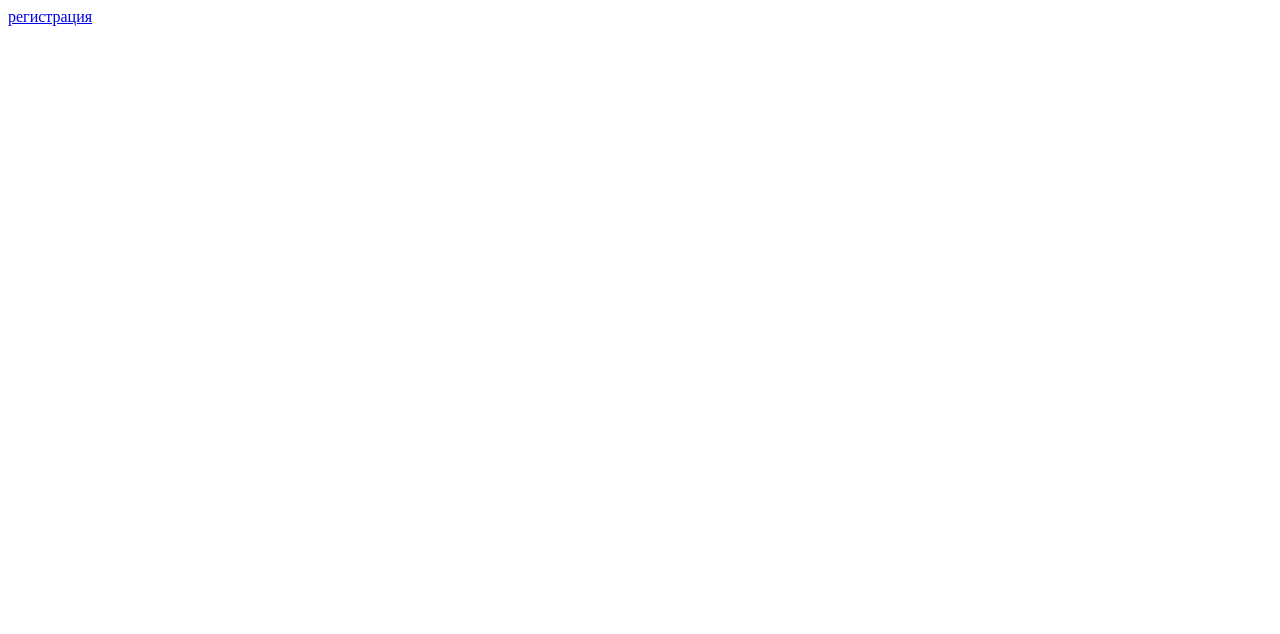
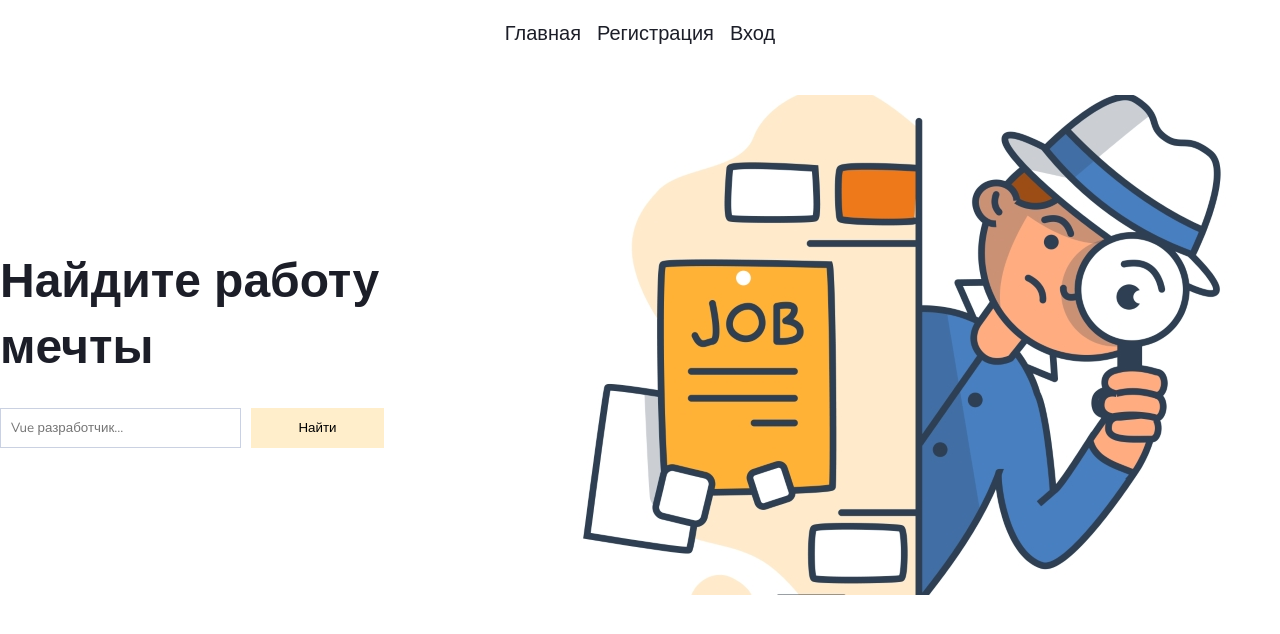
Before and after one commit to RMS1t/KURSACH, a Vue app in the folder frontend/: page / in a window 1280 px wide. Shown: the top 634 px of the page. Built offline with nearby package versions, Linux system fonts and the light colour scheme.

Commit message:
main page

```diff
--- a/frontend/src/assets/base.css
+++ b/frontend/src/assets/base.css
@@ -1,5 +1,17 @@
 @import url('https://fonts.googleapis.com/css2?family=Nunito:ital,wght@0,200..1000;1,200..1000&family=Poppins:ital,wght@0,100;0,200;0,300;0,400;0,500;0,600;0,700;0,800;0,900;1,100;1,200;1,300;1,400;1,500;1,600;1,700;1,800;1,900&family=Roboto:ital,wght@0,100;0,300;0,400;0,500;0,700;0,900;1,100;1,300;1,400;1,500;1,700;1,900&display=swap');
 body {
+  font-family: "Nunito", sans-serif;
+}
+.container {
+  padding-top: 20px;
+  max-width: 1440px;
+  margin-left: auto;
+  margin-right: auto;
+}
+* {
+  margin: 0;
+  padding: 0;
+  box-sizing: border-box;
   font-family: "Nunito", sans-serif;
 }
 button {
@@ -21,9 +33,10 @@ button {
   --background-option: #f3f3f9;
   --background-base-for-item: rgba(182, 141, 141, 0.5);
   --drop-shadow-for-item: 0px 1px 3px 0px rgba(0, 0, 0, 0.2);
-  --background-for-button: #9B5DFF;
+  --background-for-button: #ffeecb;
   --text-disabled: #979797;
   --text-default: #2D2D2D;
   --text-condition: #616161;
   --drop-shadow-base: -4px 0px 33px 3px rgba(0,0,0,0.1);
+  --border-for-input: #CAD1E1;
 }
--- /dev/null
+++ b/frontend/src/components/HeaderComponent.vue
@@ -0,0 +1,35 @@
+<template>
+  <div class="main-page">
+    <div class="main-page__header">
+      <nav class="main-page__navigation">
+        <router-link to="/" class="main-page__navigation__item">Главная</router-link>
+        <router-link to="/register" class="main-page__navigation__item">Регистрация</router-link>
+        <router-link to="" class="main-page__navigation__item">Вход</router-link>
+      </nav>
+    </div>
+  </div>
+</template>
+<script setup>
+</script>
+<style lang="scss">
+@import "../assets/base.css";
+@import "../assets/app.scss";
+.main-page {
+  &__header {
+    display: flex;
+    justify-content: center;
+  }
+
+  &__navigation {
+    display: flex;
+    gap: $interval-base;
+    font-size: $interval-mid;
+    text-decoration: none;
+
+    &__item {
+      text-decoration: none;
+      color: var(--color-for-base-text);
+    }
+  }
+}
+</style>
--- a/frontend/src/components/RegisterForm.vue
+++ b/frontend/src/components/RegisterForm.vue
@@ -66,6 +66,7 @@ async function registrationPostRequest() {
 .register-form {
   width: 400px;
   box-shadow: var(--drop-shadow-base);
+  border: 1px solid var(--border-for-input);
   color: var(--color-for-base-text);
   display: flex;
   flex-direction: column;
@@ -84,15 +85,14 @@ async function registrationPostRequest() {
         width: 250px;
         height: 25px;
         padding: 0 5px;
-        border: 1px solid var(--color-for-inactive-text);
-
+        border: 1px solid var(--border-for-input);
       }
     }
   }
   &__send {
     width: 150px;
     height: 30px;
-    background-color: #ffb8c6;
+    background-color: var(--background-for-button);
     border: none;
   }
 }
--- a/frontend/src/pages/MainPage.vue
+++ b/frontend/src/pages/MainPage.vue
@@ -1,5 +1,64 @@
 <template>
-  <router-link to="/register">регистрация</router-link>
+  <div class="container">
+    <header class="header">
+      <header-component/>
+      <div class="main-page__main">
+        <div class="main-page__block">
+          <h1 class="main-page__title">Найдите работу мечты</h1>
+          <div class="main-page__search">
+            <input class="main-page__search_input" type="text" placeholder="Vue разработчик...">
+            <button class="main-page__button">Найти</button>
+          </div>
+        </div>
+        <div class="main-page__poster">
+          <img src="../assets/img/search_jobs.jpg" alt="search_jobs">
+        </div>
+      </div>
+    </header>
+  </div>
 </template>
-<script setup></script>
-<style></style>
+<script setup>
+import HeaderComponent from "@/components/HeaderComponent.vue";
+</script>
+<style lang="scss">
+@import "../assets/base.css";
+@import "../assets/app";
+.header {
+  display: flex;
+  flex-direction: column;
+  gap: $interval-mega;
+}
+.main-page {
+  &__main {
+    display: flex;
+    justify-content: space-between;
+    align-items: center;
+  }
+  &__block {
+    display: flex;
+    flex-direction: column;
+    gap: $interval-l-large;
+  }
+  &__title {
+    font-size: $interval-mega;
+    width: 400px;
+    color: var(--color-for-base-text);
+  }
+  &__search {
+    display: flex;
+    gap: $interval-smaller;
+    &_input {
+      width: 241px;
+      height: 40px;
+      padding-left: $interval-smaller;
+      border: 1px solid var(--border-for-input);
+    }
+  }
+  &__button {
+    width: 133px;
+    height: 40px;
+    background-color: var(--background-for-button);
+    border: none;
+  }
+}
+</style>
--- a/frontend/src/pages/RegistrationPage.vue
+++ b/frontend/src/pages/RegistrationPage.vue
@@ -1,7 +1,28 @@
 <template>
-  <register-form/>
+ <div class="container">
+   <header-component/>
+   <div class="register-page">
+     <h2 class="register-page__title">Регистрация</h2>
+     <register-form/>
+   </div>
+ </div>
 </template>
 <script setup>
 import RegisterForm from "@/components/RegisterForm.vue";
+import HeaderComponent from "@/components/HeaderComponent.vue";
 </script>
-<style></style>
+<style lang="scss">
+@import "../assets/app";
+@import "../assets/base.css";
+.register-page {
+  display: flex;
+  align-items: center;
+  justify-content: center;
+  flex-direction: column;
+  gap: $interval-mid;
+  &__title {
+    color: var(--color-for-base-text);
+    font-size: $interval-xx-large;
+  }
+}
+</style>
```
Also changed, not shown: frontend/src/assets/img/search_jobs.jpg (added).
